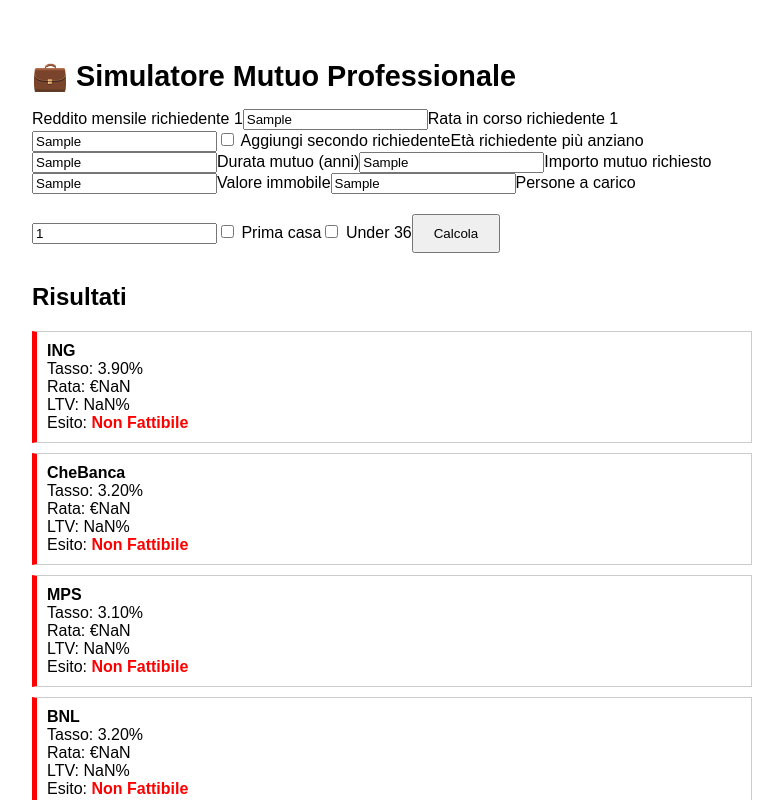
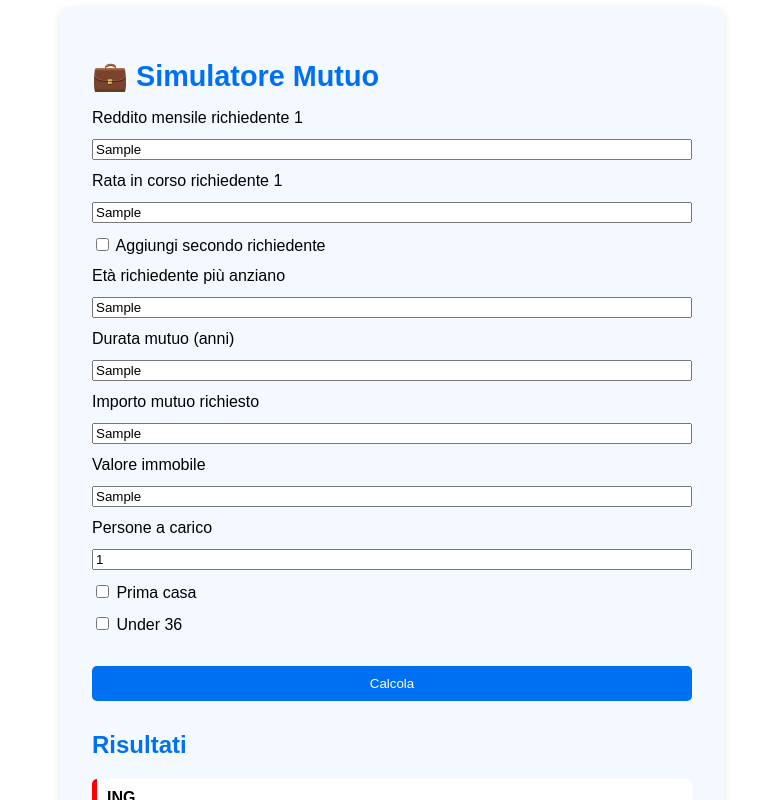
Before and after one commit to fabio94c/supermutuo, a Next.js app: page / in a window 1280 px wide. Both pictures are taken after typing "Sample", "Sample", "Sample", "Sample", "Sample", "Sample" into the empty fields and a click on the button "Calcola". Shown: the top 800 px of the page, without its empty margins (248-1031 px from the left). Built offline with nearby package versions, Linux system fonts and the light colour scheme.

Commit message:
Update index.js

```diff
--- a/pages/index.js
+++ b/pages/index.js
@@ -83,18 +83,16 @@
       <Head>
         <title>SuperMutuo - Simulazione Mutuo</title>
       </Head>
-      <main style={{ maxWidth: 720, margin: '0 auto', padding: '2rem', fontFamily: 'sans-serif' }}>
-        <h1 style={{ fontSize: '1.8rem', marginBottom: '1rem' }}>💼 Simulatore Mutuo Professionale</h1>
-
+      <main style={{ maxWidth: 600, margin: '0 auto', padding: '2rem', fontFamily: 'Arial, sans-serif', background: '#f4f9ff', borderRadius: '10px', boxShadow: '0 2px 10px rgba(0,0,0,0.1)' }}>
+        <h1 style={{ fontSize: '1.8rem', marginBottom: '1rem', color: '#0070f3' }}>💼 Simulatore Mutuo</h1>
+        <div style={{ display: 'flex', flexDirection: 'column', gap: '12px' }}>
           <label>Reddito mensile richiedente 1</label>
           <input name="reddito1" value={form.reddito1} onChange={cambia} />
           <label>Rata in corso richiedente 1</label>
           <input name="rata1" value={form.rata1} onChange={cambia} />
-
           <label>
             <input type="checkbox" name="due" checked={form.due} onChange={cambia} /> Aggiungi secondo richiedente
           </label>
-
           {form.due && (
             <>
               <label>Reddito mensile richiedente 2</label>
@@ -103,7 +101,6 @@
               <input name="rata2" value={form.rata2} onChange={cambia} />
             </>
           )}
-
           <label>Età richiedente più anziano</label>
           <input name="eta" value={form.eta} onChange={cambia} />
           <label>Durata mutuo (anni)</label>
@@ -112,25 +109,23 @@
           <input name="importo" value={form.importo} onChange={cambia} />
           <label>Valore immobile</label>
           <input name="immobile" value={form.immobile} onChange={cambia} />
-
           <label>Persone a carico</label>
           <input name="carico" value={form.carico} onChange={cambia} />
-
           <label><input type="checkbox" name="primaCasa" checked={form.primaCasa} onChange={cambia} /> Prima casa</label>
           <label><input type="checkbox" name="under36" checked={form.under36} onChange={cambia} /> Under 36</label>
-
-        <button onClick={calcola} style={{ marginTop: 20, padding: '10px 20px' }}>Calcola</button>
+          <button onClick={calcola} style={{ backgroundColor: '#0070f3', color: 'white', padding: '10px 20px', border: 'none', borderRadius: '5px', cursor: 'pointer', marginTop: '20px' }}>Calcola</button>
+        </div>
 
         {esiti.length > 0 && (
           <div style={{ marginTop: 30 }}>
-            <h2>Risultati</h2>
+            <h2 style={{ color: '#0070f3' }}>Risultati</h2>
             {esiti.map((e, i) => (
-              <div key={i} style={{ border: '1px solid #ccc', borderLeft: `5px solid ${e.fattibile ? 'green' : 'red'}`, padding: 10, marginBottom: 10 }}>
+              <div key={i} style={{ backgroundColor: 'white', borderLeft: `5px solid ${e.fattibile ? 'green' : 'red'}`, padding: 10, marginBottom: 10, borderRadius: '5px' }}>
                 <strong>{e.banca}</strong><br />
-                Tasso: {e.tasso}<br />
-                Rata: €{e.rata}<br />
-                LTV: {e.ltv}<br />
-                Esito: <span style={{ fontWeight: 'bold', color: e.fattibile ? 'green' : 'red' }}>{e.fattibile ? 'Fattibile' : 'Non Fattibile'}</span>
+                <span>Tasso: {e.tasso}</span><br />
+                <span>Rata: €{e.rata}</span><br />
+                <span>LTV: {e.ltv}</span><br />
+                <span>Esito: <strong style={{ color: e.fattibile ? 'green' : 'red' }}>{e.fattibile ? '✅ Fattibile' : '❌ Non Fattibile'}</strong></span>
               </div>
             ))}
           </div>
```
Lines whose indentation alone changed are shown as unchanged.
